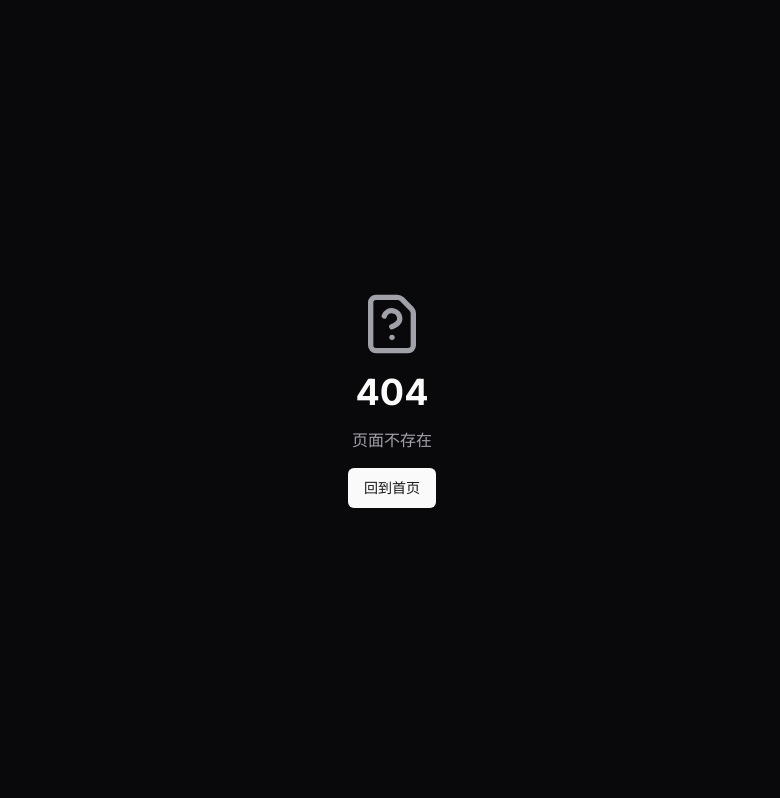
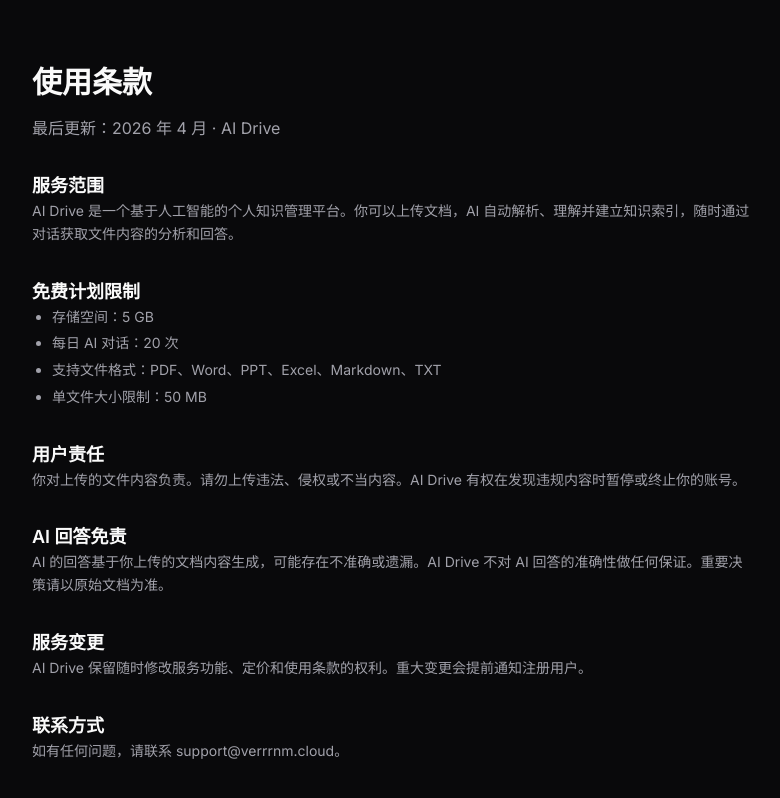
Before and after one commit to DriveMem/drivemem, a Next.js app in the folder apps/web/: page /terms in a window 1280 px wide. Before the commit this address had no page. Shown: the top 798 px of the page, without its empty margins (248-1028 px from the left). Built offline with nearby package versions, Linux system fonts and the light colour scheme.

Commit message:
feat(web): privacy policy update + terms of service page + footer links

```diff
--- a/apps/web/src/app/page.tsx
+++ b/apps/web/src/app/page.tsx
@@ -205,7 +205,7 @@ export default function LandingPage() {
 
       {/* ===== Footer ===== */}
       <footer className="relative z-10 border-t border-gray-800 px-6 py-8 text-center text-sm text-gray-500">
-        © 2026 AI Drive · <Link href="/privacy" className="text-gray-500 hover:text-gray-400 text-sm">隐私政策</Link>
+        © 2026 AI Drive · <Link href="/privacy" className="text-gray-500 hover:text-gray-400 text-sm">隐私政策</Link> · <Link href="/terms" className="text-gray-500 hover:text-gray-400 text-sm">使用条款</Link>
       </footer>
     </main>
   )
--- a/apps/web/src/app/privacy/page.tsx
+++ b/apps/web/src/app/privacy/page.tsx
@@ -2,16 +2,24 @@ export default function PrivacyPage() {
   return (
     <div className="mx-auto max-w-3xl px-6 py-16">
       <h1 className="text-3xl font-bold">数据隐私政策</h1>
-      <p className="mt-4 text-muted-foreground">最后更新：2026 年 4 月</p>
+      <p className="mt-4 text-muted-foreground">最后更新：2026 年 4 月 · AI Drive</p>
 
       <div className="mt-8 space-y-8 text-sm leading-relaxed text-muted-foreground">
         <section>
-          <h2 className="text-lg font-semibold text-foreground">数据隔离</h2>
-          <p>每个用户的文件和对话完全隔离存储。你的数据只有你能访问。</p>
+          <h2 className="text-lg font-semibold text-foreground">数据存储</h2>
+          <p>你上传的文件存储在腾讯云对象存储（MinIO）服务器上，位于中国境内。文件元数据和对话记录存储在 PostgreSQL 数据库中。向量索引存储在 Qdrant 向量数据库中。</p>
         </section>
         <section>
-          <h2 className="text-lg font-semibold text-foreground">不共享第三方</h2>
-          <p>我们不会将你的文件内容或对话数据共享给任何第三方。AI 分析仅在你的账户范围内进行。</p>
+          <h2 className="text-lg font-semibold text-foreground">数据隔离</h2>
+          <p>每个用户的文件、对话和 AI 分析数据完全隔离。你的数据只有你能访问，其他用户无法看到或搜索你的文件内容。</p>
+        </section>
+        <section>
+          <h2 className="text-lg font-semibold text-foreground">AI 如何使用你的数据</h2>
+          <p>当你上传文件时，AI 会自动解析文件内容、生成摘要、建立向量索引用于语义搜索和对话。这些 AI 处理仅限于你的账户范围内，不会将你的文件内容用于训练 AI 模型或共享给第三方。</p>
+        </section>
+        <section>
+          <h2 className="text-lg font-semibold text-foreground">第三方服务</h2>
+          <p>AI Drive 使用百炼 API（阿里云）进行文本嵌入和 LLM 对话。你的文件内容片段会发送到百炼 API 进行处理，但不会被百炼存储或用于模型训练。</p>
         </section>
         <section>
           <h2 className="text-lg font-semibold text-foreground">数据导出</h2>
@@ -19,11 +27,11 @@ export default function PrivacyPage() {
         </section>
         <section>
           <h2 className="text-lg font-semibold text-foreground">账号删除</h2>
-          <p>你可以随时在设置页面删除账号。删除后所有数据将被永久移除，不可恢复。</p>
+          <p>你可以随时在设置页面删除账号。删除后，所有文件、对话、AI 分析数据将被永久移除，不可恢复。</p>
         </section>
         <section>
           <h2 className="text-lg font-semibold text-foreground">联系我们</h2>
-          <p>如有任何隐私相关问题，请联系 privacy@verrrnm.cloud。</p>
+          <p>如有隐私相关问题，请联系 privacy@verrrnm.cloud。</p>
         </section>
       </div>
     </div>
--- /dev/null
+++ b/apps/web/src/app/terms/page.tsx
@@ -0,0 +1,40 @@
+export default function TermsPage() {
+  return (
+    <div className="mx-auto max-w-3xl px-6 py-16">
+      <h1 className="text-3xl font-bold">使用条款</h1>
+      <p className="mt-4 text-muted-foreground">最后更新：2026 年 4 月 · AI Drive</p>
+
+      <div className="mt-8 space-y-8 text-sm leading-relaxed text-muted-foreground">
+        <section>
+          <h2 className="text-lg font-semibold text-foreground">服务范围</h2>
+          <p>AI Drive 是一个基于人工智能的个人知识管理平台。你可以上传文档，AI 自动解析、理解并建立知识索引，随时通过对话获取文件内容的分析和回答。</p>
+        </section>
+        <section>
+          <h2 className="text-lg font-semibold text-foreground">免费计划限制</h2>
+          <ul className="list-disc pl-5 space-y-1">
+            <li>存储空间：5 GB</li>
+            <li>每日 AI 对话：20 次</li>
+            <li>支持文件格式：PDF、Word、PPT、Excel、Markdown、TXT</li>
+            <li>单文件大小限制：50 MB</li>
+          </ul>
+        </section>
+        <section>
+          <h2 className="text-lg font-semibold text-foreground">用户责任</h2>
+          <p>你对上传的文件内容负责。请勿上传违法、侵权或不当内容。AI Drive 有权在发现违规内容时暂停或终止你的账号。</p>
+        </section>
+        <section>
+          <h2 className="text-lg font-semibold text-foreground">AI 回答免责</h2>
+          <p>AI 的回答基于你上传的文档内容生成，可能存在不准确或遗漏。AI Drive 不对 AI 回答的准确性做任何保证。重要决策请以原始文档为准。</p>
+        </section>
+        <section>
+          <h2 className="text-lg font-semibold text-foreground">服务变更</h2>
+          <p>AI Drive 保留随时修改服务功能、定价和使用条款的权利。重大变更会提前通知注册用户。</p>
+        </section>
+        <section>
+          <h2 className="text-lg font-semibold text-foreground">联系方式</h2>
+          <p>如有任何问题，请联系 support@verrrnm.cloud。</p>
+        </section>
+      </div>
+    </div>
+  )
+}
--- a/apps/web/src/middleware.ts
+++ b/apps/web/src/middleware.ts
@@ -38,5 +38,5 @@ export default auth((req) => {
 })
 
 export const config = {
-  matcher: ["/((?!_next/static|_next/image|favicon|screenshots|share|privacy).*)"],
+  matcher: ["/((?!_next/static|_next/image|favicon|screenshots|share|privacy|terms).*)"],
 }
```
